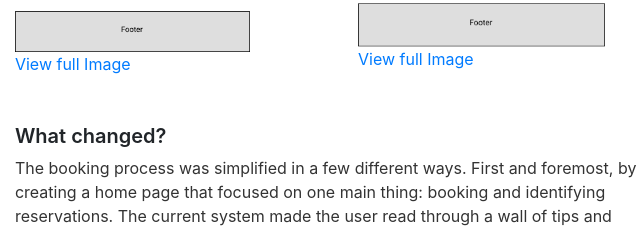
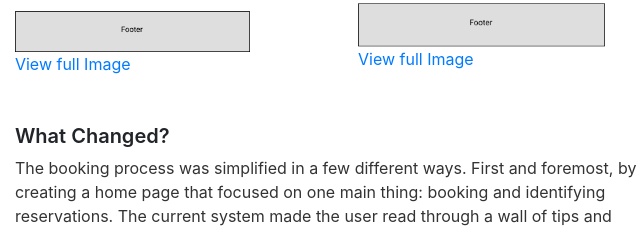
Before and after one commit to DanHernandezUX/Porfolio, a plain HTML site: page car-share-platform.html in a window 1280 px wide. Shown: the part 5088-5319 px from the top of the page, 297-937 px from the left. Drawn offline with nearby package versions, Linux system fonts and the light colour scheme.

Commit message:
Update car-share-platform.html

```diff
--- a/car-share-platform.html
+++ b/car-share-platform.html
@@ -197,7 +197,7 @@ others and reserve every 3rd week.</p>
 <div class="container">
   <div class="row">
   <div class="col-md-1"></div>
-  <div class="col-md-10"><h3 class="project-heading">What changed?</h3><p>The booking process was simplified in a few different ways. First and foremost, by creating a home page that focused on one main thing: booking and identifying reservations. The current system made the user read through a wall of tips and information before finding the button for booking a reservation.</p>
+  <div class="col-md-10"><h3 class="project-heading">What Changed?</h3><p>The booking process was simplified in a few different ways. First and foremost, by creating a home page that focused on one main thing: booking and identifying reservations. The current system made the user read through a wall of tips and information before finding the button for booking a reservation.</p>
 
 <p>Secondly I also wanted to take the labor out of making a reservation. <strong>The solution:</strong> The user only needs to input a date and time and the platform would only return vehicles available for the time rather than make the user manually find a time to pick.
 </p><br>
```
